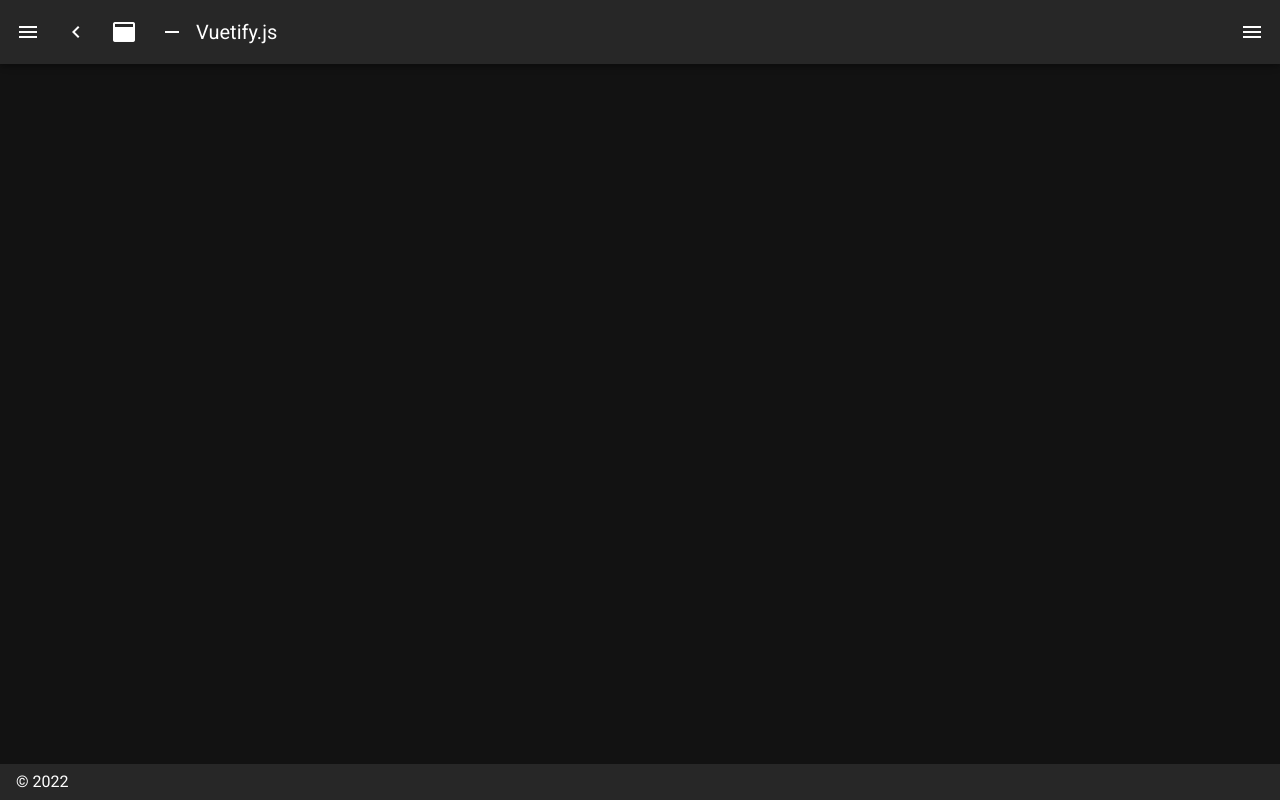
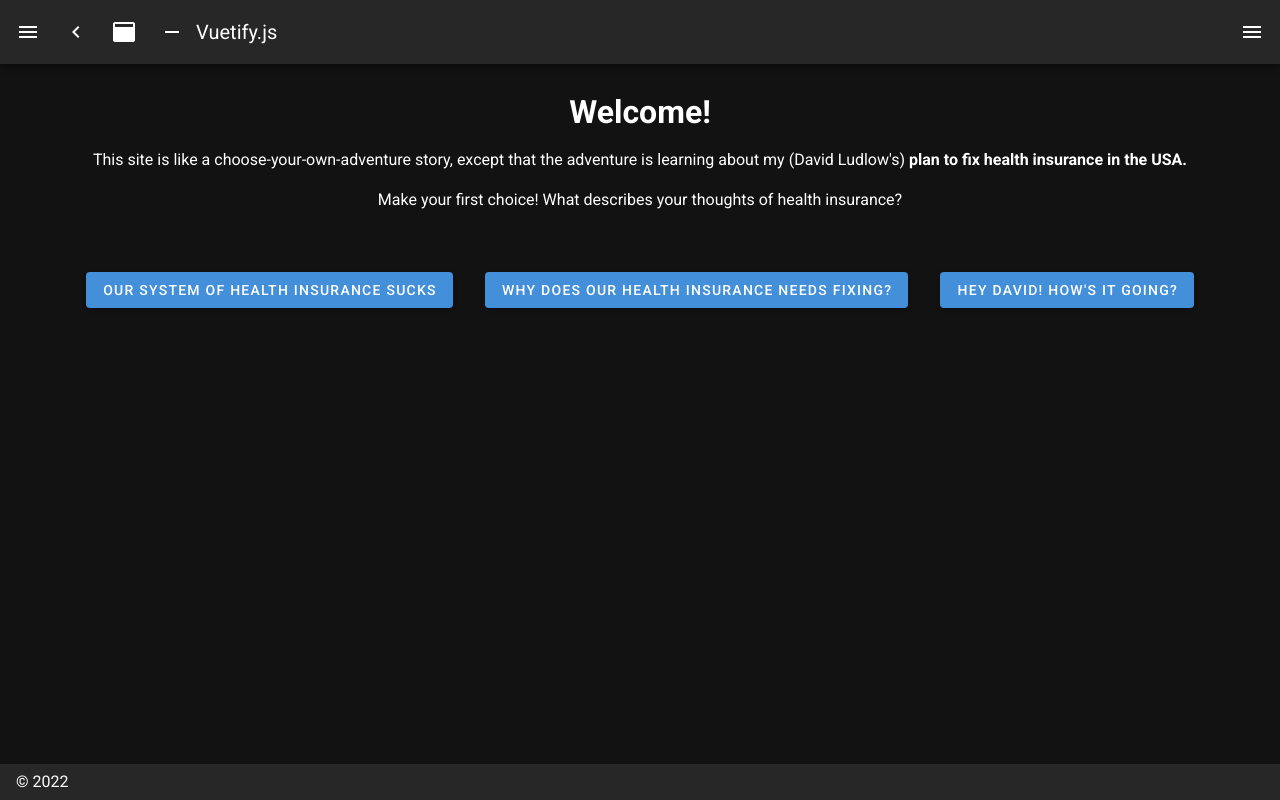
Before and after one commit to davidbludlow/insurance-reform, a Nuxt app: page /home in a window 1280 px wide. Before the commit this address had no page. Built offline with nearby package versions, Linux system fonts and the light colour scheme.

Commit message:
Added some pages

```diff
--- /dev/null
+++ b/components/fork-in-the-road.vue
@@ -0,0 +1,40 @@
+<template>
+  <v-container>
+    <v-row class="text-center">
+      <v-col cols="12" class="mb-4">
+        <slot></slot>
+      </v-col>
+
+      <v-col class="mb-5" cols="12">
+        <v-row justify="center">
+          <v-btn
+            v-for="(option, i) in options"
+            :key="i"
+            :to="option.route ? { name: option.route } : option.to"
+            color="primary"
+            class="ma-4"
+          >
+            {{ option.text }}
+          </v-btn>
+        </v-row>
+      </v-col>
+    </v-row>
+  </v-container>
+</template>
+
+<script lang="ts">
+import { PropType } from 'vue';
+
+type ForkOption = { text: string; route?: string };
+
+export default {
+  name: 'HelloWorld',
+  props: { options: { type: Array as PropType<ForkOption[]>, required: true } },
+};
+</script>
+
+<style scoped lang="scss">
+::v-slotted(p) {
+  margin-bottom: 1em;
+}
+</style>
--- /dev/null
+++ b/pages/hey-david.vue
@@ -0,0 +1,20 @@
+<template>
+  <ForkInTheRoad
+    :options="[
+      {
+        text: 'Our system of health insurance sucks',
+        route: 'InsuranceSucks-vue-route',
+      },
+      {
+        text: 'Why does our health insurance needs fixing?',
+        route: 'TheProblem-vue-route',
+      },
+    ]"
+  >
+    <p>
+      Ya ya, I am doing fine, but you are getting distracted! This site is about
+      my plan to fix our nation's health insurance!
+    </p>
+    <p>Pick one of the options:</p>
+  </ForkInTheRoad>
+</template>
--- /dev/null
+++ b/pages/home.vue
@@ -0,0 +1,33 @@
+<template>
+  <ForkInTheRoad
+    :options="[
+      {
+        text: 'Our system of health insurance sucks',
+        route: 'InsuranceSucks-vue-route',
+      },
+      {
+        text: 'Why does our health insurance needs fixing?',
+        route: 'TheProblem-vue-route',
+      },
+      {
+        text: 'Hey David! How\'s it going?',
+        route: 'HeyDavid-vue-route',
+      },
+    ]"
+  >
+    <h1 class="mb-3">Welcome!</h1>
+
+    <p>
+      This site is like a choose-your-own-adventure story, except that the
+      adventure is learning about my (David Ludlow's)
+      <strong>plan to fix health insurance in the USA.</strong>
+    </p>
+    <p>
+      Make your first choice! What describes your thoughts of health insurance?
+    </p>
+  </ForkInTheRoad>
+</template>
+
+<script lang="ts">
+export default { name: 'HomePage' };
+</script>
--- /dev/null
+++ b/pages/insurance-sucks.vue
@@ -0,0 +1,5 @@
+<template>
+  <ForkInTheRoad :options="[]">
+    <p>bla</p>
+  </ForkInTheRoad>
+</template>
--- /dev/null
+++ b/pages/the-problem.vue
@@ -0,0 +1,5 @@
+<template>
+  <ForkInTheRoad :options="[]">
+    <p>bla</p>
+  </ForkInTheRoad>
+</template>
```
